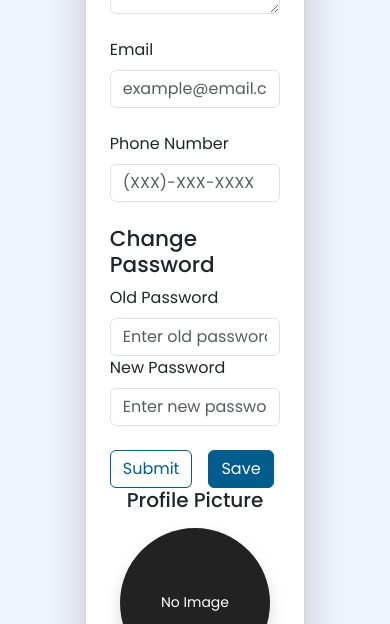
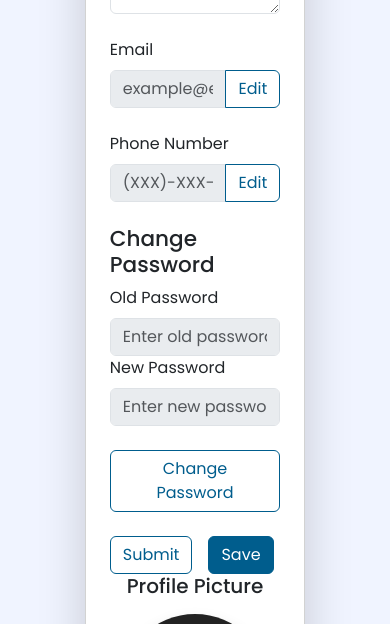
Before and after one commit to TheCodingWizard27/Capstone, a React (Create React App) app in the folder frontend/: page /accountInfo in a window 390 px wide. Shown: the part 612-1236 px from the top of the page. Built offline with nearby package versions, Linux system fonts and the light colour scheme; no server answers; sample sign-in values are in the browser's storage.

Commit message:
Edit Button added for email, phone, and password

```diff
--- a/frontend/src/pages/accountInfo.js
+++ b/frontend/src/pages/accountInfo.js
@@ -1,10 +1,24 @@
 import React, { useState } from 'react';
-import { Container, Form, Button, Row, Col, Card } from 'react-bootstrap';
+import {
+  Container,
+  Form,
+  Button,
+  Row,
+  Col,
+  Card,
+  InputGroup,
+} from 'react-bootstrap';
 import NavBar from '../components/navBar';
 
 const AccountSettings = () => {
   const [activeSection, setActiveSection] = useState('profile');
   const [profilePic, setProfilePic] = useState(null);
+  const [editField, setEditField] = useState({
+    email: false,
+    phone: false,
+    password: false,
+  });
+
   const [formData, setFormData] = useState({
     name: '',
     email: '',
@@ -112,33 +126,65 @@ const AccountSettings = () => {
                       </Col>
                     </Row>
 
+                    {/* Email Field with Edit Button */}
                     <Row className="mb-4">
                       <Col md={12}>
                         <Form.Group controlId="email">
                           <Form.Label>Email</Form.Label>
+                          <InputGroup>
                             <Form.Control
                               type="email"
                               value={formData.email}
                               onChange={handleChange}
                               placeholder="example@email.com"
+                              disabled={!editField.email}
                             />
+                            <Button
+                              variant="outline-primary"
+                              onClick={() =>
+                                setEditField((prev) => ({
+                                  ...prev,
+                                  email: !prev.email,
+                                }))
+                              }
+                            >
+                              {editField.email ? 'Save' : 'Edit'}
+                            </Button>
+                          </InputGroup>
                         </Form.Group>
                       </Col>
                     </Row>
+
+                    {/* Phone Number Field with Edit Button */}
                     <Row className="mb-4">
                       <Col md={12}>
                         <Form.Group controlId="phone">
                           <Form.Label>Phone Number</Form.Label>
+                          <InputGroup>
                             <Form.Control
                               type="tel"
                               value={formData.phone}
                               onChange={handleChange}
                               placeholder="(XXX)-XXX-XXXX"
+                              disabled={!editField.phone}
                             />
+                            <Button
+                              variant="outline-primary"
+                              onClick={() =>
+                                setEditField((prev) => ({
+                                  ...prev,
+                                  phone: !prev.phone,
+                                }))
+                              }
+                            >
+                              {editField.phone ? 'Save' : 'Edit'}
+                            </Button>
+                          </InputGroup>
                         </Form.Group>
                       </Col>
                     </Row>
 
+                    {/* Change Password Section */}
                     <h4 className="mt-4">Change Password</h4>
                     <Row className="mb-4">
                       <Col md={6}>
@@ -149,6 +195,7 @@ const AccountSettings = () => {
                             value={formData.oldPassword}
                             onChange={handleChange}
                             placeholder="Enter old password"
+                            disabled={!editField.password}
                           />
                         </Form.Group>
                       </Col>
@@ -160,17 +207,31 @@ const AccountSettings = () => {
                             value={formData.newPassword}
                             onChange={handleChange}
                             placeholder="Enter new password"
+                            disabled={!editField.password}
                           />
                         </Form.Group>
                       </Col>
                     </Row>
+                    <Button
+                      variant="outline-primary"
+                      onClick={() =>
+                        setEditField((prev) => ({
+                          ...prev,
+                          password: !prev.password,
+                        }))
+                      }
+                    >
+                      {editField.password ? 'Save Password' : 'Change Password'}
+                    </Button>
 
+                    <div className="mt-4">
                       <Button variant="outline-primary" className="me-3">
                         Submit
                       </Button>
                       <Button variant="primary" type="submit">
                         Save
                       </Button>
+                    </div>
                   </Form>
                 </>
               )}
@@ -179,7 +240,6 @@ const AccountSettings = () => {
                 <div>
                   <h4>My Listings</h4>
                   <p>Here you can manage your product listings.</p>
-                  {/* Add your listings management UI here */}
                 </div>
               )}
 
@@ -187,7 +247,6 @@ const AccountSettings = () => {
                 <div>
                   <h4>Wishlist</h4>
                   <p>Here you can view and manage your wishlist.</p>
-                  {/* Add your wishlist UI here */}
                 </div>
               )}
             </Col>
```
Lines whose indentation alone changed are shown as unchanged.
